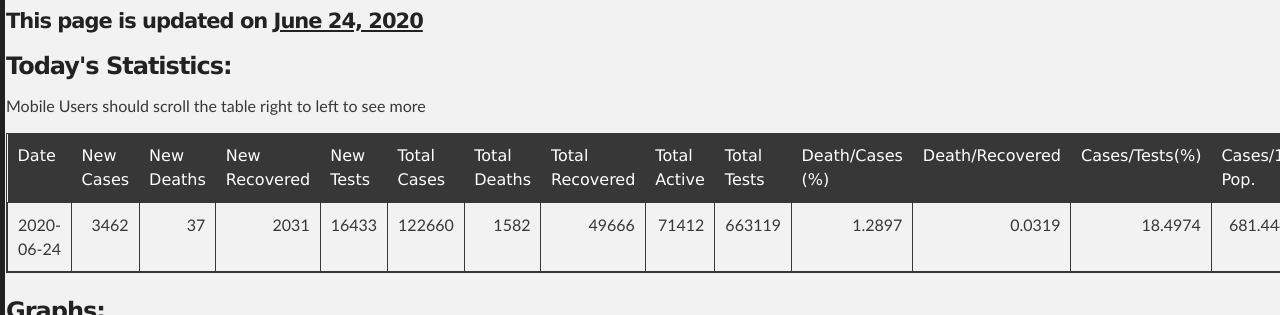
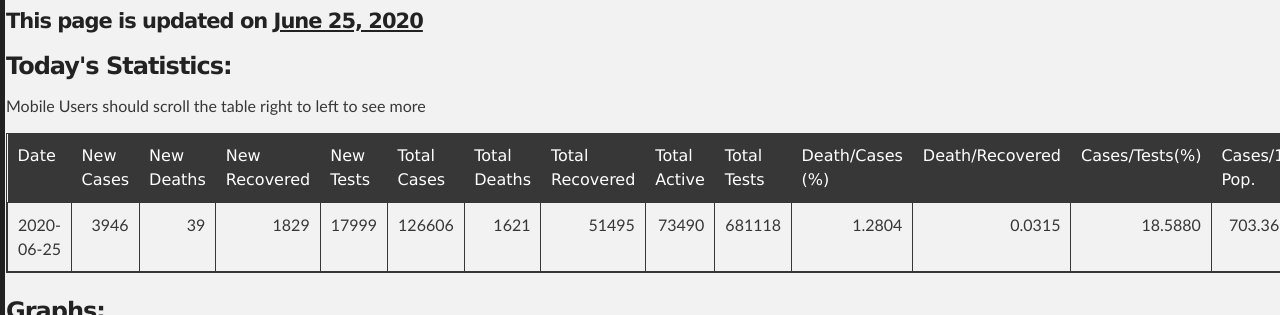
Before and after one commit to promitbasak/covid19bd, a Jekyll site: the page index.html, which Jekyll copies as it is, in a window 1280 px wide and 900 px high, cut to the strip 322-637 px from the top of the window. Built offline with Jekyll 4.4.1, drawn with Linux system fonts in a browser that asks for light colours; some of the changed text lies outside the part shown.

Commit message:
Update index.html

```diff
--- a/index.html
+++ b/index.html
@@ -45,7 +45,7 @@
         <h2 id="covid-19-in-bangladesh">Covid-19 in Bangladesh</h2>
 
 
-    <h4 id="this-page-is-updated-on-june-24-2020">This page is updated on <strong><u>June 24, 2020</u></strong></h4>
+    <h4 id="this-page-is-updated-on-june-25-2020">This page is updated on <strong><u>June 25, 2020</u></strong></h4>
     <h3> Today's Statistics:</h3>
         <p> Mobile Users should scroll the table right to left to see more</p>
     <table class="table table-bordered table-hover table-condensed">
@@ -66,21 +66,21 @@
 <th title="Field #15">Deaths/1M Pop.</th>
 </tr></thead>
 <tbody><tr>
-<td>2020-06-24</td>
-<td align="right">3462</td>
-<td align="right">37</td>
-<td align="right">2031</td>
-<td align="right">16433</td>
-<td align="right">122660</td>
-<td align="right">1582</td>
-<td align="right">49666</td>
-<td align="right">71412</td>
-<td align="right">663119</td>
-<td align="right">1.2897</td>
-<td align="right">0.0319</td>
-<td align="right">18.4974</td>
-<td align="right">681.4444</td>
-<td align="right">8.7889</td>
+<td>2020-06-25</td>
+<td align="right">3946</td>
+<td align="right">39</td>
+<td align="right">1829</td>
+<td align="right">17999</td>
+<td align="right">126606</td>
+<td align="right">1621</td>
+<td align="right">51495</td>
+<td align="right">73490</td>
+<td align="right">681118</td>
+<td align="right">1.2804</td>
+<td align="right">0.0315</td>
+<td align="right">18.5880</td>
+<td align="right">703.3667</td>
+<td align="right">9.0056</td>
 </tr>
 </tbody>
 </table>
@@ -88,15 +88,15 @@
         <h3>Graphs:</h3>
         <div class="photo-album">
       <div>
-        <img src="https://raw.githubusercontent.com/promitbasak/Covid-19_bd_extended/master/assests/2020-06-24/Figure_1.png">
+        <img src="https://raw.githubusercontent.com/promitbasak/Covid-19_bd_extended/master/assests/2020-06-25/Figure_1.png">
         <h5>Overall Condition</h5>
       </div>
       <div>
-        <img src="https://raw.githubusercontent.com/promitbasak/Covid-19_bd_extended/master/assests/2020-06-24/Figure_2.png">
+        <img src="https://raw.githubusercontent.com/promitbasak/Covid-19_bd_extended/master/assests/2020-06-25/Figure_2.png">
         <h5>Total Cases</h5>
       </div>
       <div>
-        <img src="https://raw.githubusercontent.com/promitbasak/Covid-19_bd_extended/master/assests/2020-06-24/Figure_8.png">
+        <img src="https://raw.githubusercontent.com/promitbasak/Covid-19_bd_extended/master/assests/2020-06-25/Figure_8.png">
         <h5>Total Deaths</h5>
       </div>
       <div>
@@ -104,11 +104,11 @@
         <h5>District-wise Corona Map</h5>
       </div>
       <div>
-        <img src="https://raw.githubusercontent.com/promitbasak/Covid-19_bd_extended/master/assests/2020-06-24/Figure_20.png">
+        <img src="https://raw.githubusercontent.com/promitbasak/Covid-19_bd_extended/master/assests/2020-06-25/Figure_20.png">
         <h5>BD vs USA: Cases</h5>
       </div>
       <div>
-        <img src="https://raw.githubusercontent.com/promitbasak/Covid-19_bd_extended/master/assests/2020-06-24/Figure_21.png">
+        <img src="https://raw.githubusercontent.com/promitbasak/Covid-19_bd_extended/master/assests/2020-06-25/Figure_21.png">
         <h5>BD vs USA: Deaths</h5>
       </div>
     </div>
@@ -2383,6 +2383,23 @@
 <td align="right">681.4444</td>
 <td align="right">8.7889</td>
 </tr>
+<tr>
+<td>2020-06-25</td>
+<td align="right">3946</td>
+<td align="right">39</td>
+<td align="right">1829</td>
+<td align="right">17999</td>
+<td align="right">126606</td>
+<td align="right">1621</td>
+<td align="right">51495</td>
+<td align="right">73490</td>
+<td align="right">681118</td>
+<td align="right">1.2804</td>
+<td align="right">0.0315</td>
+<td align="right">18.5880</td>
+<td align="right">703.3667</td>
+<td align="right">9.0056</td>
+</tr>
 </tbody></table>
         <p></p>
         <p> Data Sources: Self created dataset which can be found at <a href="https://github.com/promitbasak/Covid-19_bd_extended">this repository</a>. This dataset uses govt issued press releases from <a href="https://corona.gov.bd/press-release">Here</a>, <a href="https://iedcr.gov.bd/">Here</a> and <a href="https://iedcr.gov.bd/website/index.php/component/content/article/11-others/227-pressrelease">Here</a>.</p>
```
